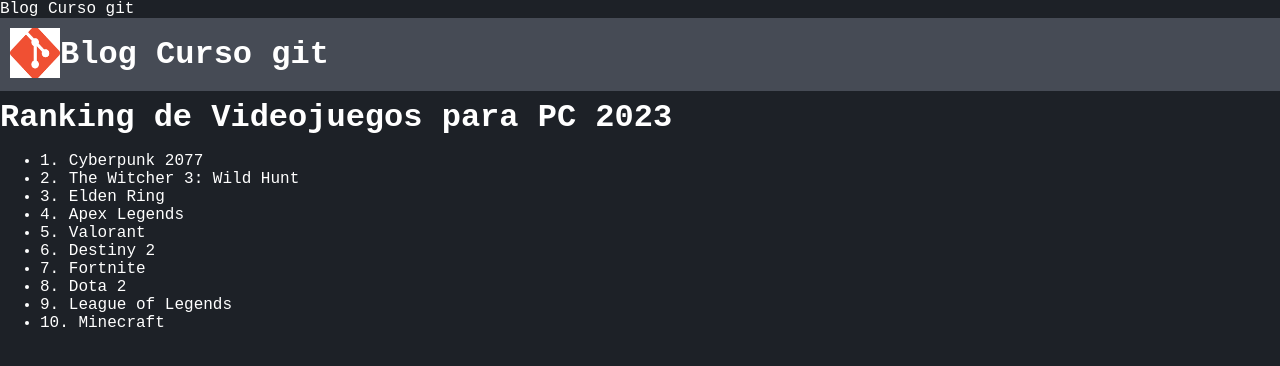
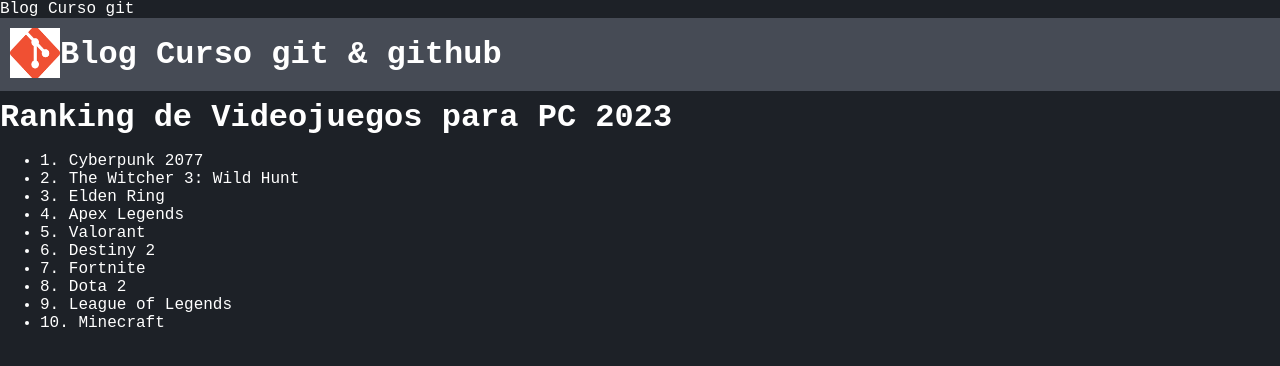
Before and after one commit to Tinzu95/curso-git, a plain HTML site: page index.html in a window 1280 px wide. Drawn offline with Linux system fonts and the light colour scheme; a web font is replaced by a local one.

Commit message:
Cambio titulo

```diff
--- a/index.html
+++ b/index.html
@@ -13,7 +13,7 @@
 
     <div class="bar">
         <img class= "logo" src="img/download.png">
-        <h1>Blog Curso git</h1>
+        <h1>Blog Curso git & github </h1>
     </div>
     <div>
         <h1>Ranking de Videojuegos para PC 2023</h1>
```
